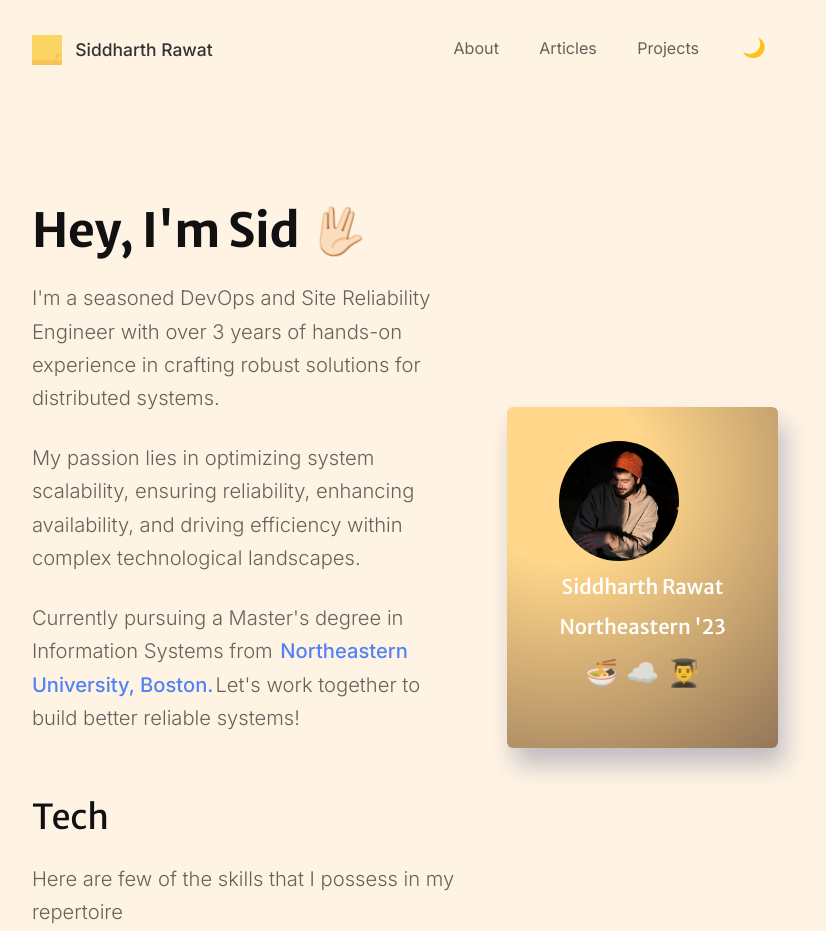
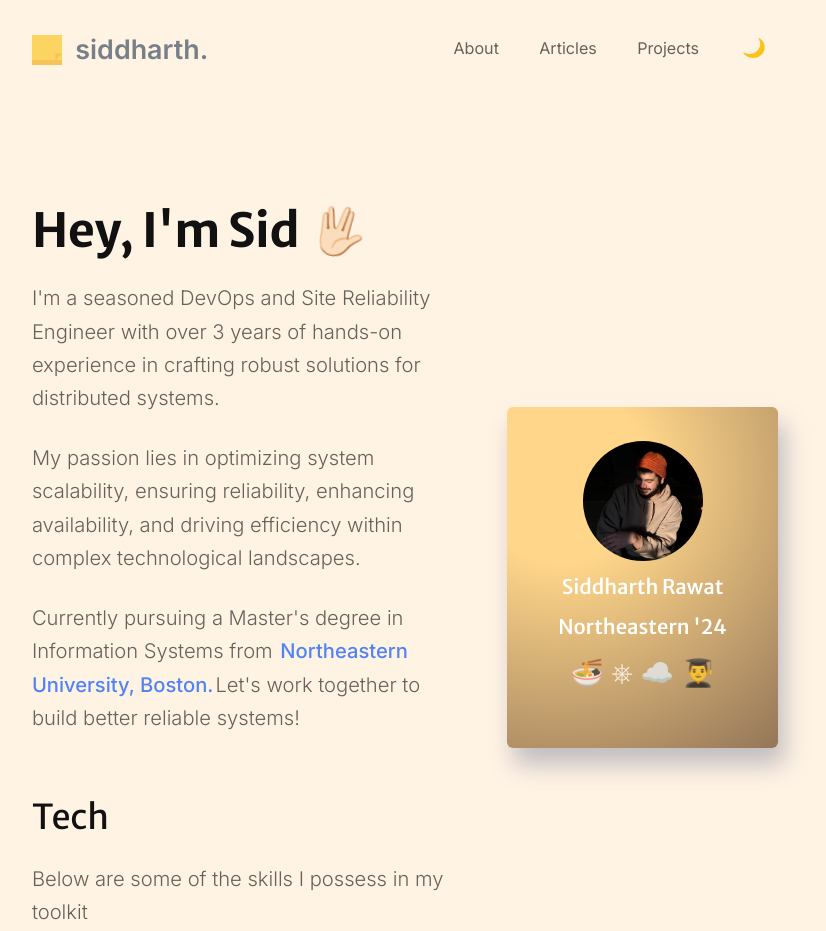
Before and after one commit to sydrawat01/sydrawat.dev, a Gatsby site: page / in a window 1280 px wide. Shown: the top 931 px of the page, without its empty margins (235-1061 px from the left). Built offline with nearby package versions, Linux system fonts and the light colour scheme; Gatsby itself is replaced by a stand-in of ours.

Commit message:
patch: update site metadata, brand favicon, and UserInfo component

```diff
--- a/data/SiteConfig.js
+++ b/data/SiteConfig.js
@@ -6,7 +6,8 @@ const config = {
   siteUrl: 'https://sydrawat.me',
   repo: 'https://github.com/sydrawat01/sydrawat.dev',
   pathPrefix: '',
-  siteDescription: 'Siddharth is a software engineer, tinkering with full-stack cloud native apps',
+  siteDescription:
+    'Siddharth Rawat is a skilled Backend Engineer specializing in Kubernetes, Site Reliability, DevOps, and Cloud technologies.',
   siteRss: '/rss.xml',
   postDefaultCategoryID: 'Tech',
   dateFromFormat: 'YYYY-MM-DD',
--- a/src/components/Navigation/Navigation.jsx
+++ b/src/components/Navigation/Navigation.jsx
@@ -42,7 +42,7 @@ export default class Navigation extends Component {
           <div className="brand">
             <Link to="/">
               <img src={stickie} className="favicon" alt="stickie" />
-              <span className="text">Siddharth Rawat</span>
+              <span className="text">siddharth.</span>
             </Link>
           </div>
           <div className="links">
--- a/src/pages/index.jsx
+++ b/src/pages/index.jsx
@@ -18,7 +18,7 @@ import tux from '../../content/thumbnails/linux.svg';
 
 const IndexPage = () => (
   <Layout>
-    <Helmet title={`${config.siteTitle} | ☁️ Engineer`} />
+    <Helmet title={`${config.siteTitle} | SRE | DevOps | Cloud`} />
     <SEO />
     <div className="container">
       <div className="lead">
@@ -53,17 +53,21 @@ const IndexPage = () => (
             Let&apos;s work together to build better reliable systems!
           </p>
           <h2>Tech</h2>
-          <p>Here are few of the skills that I possess in my repertoire</p>
+          <p>Below are some of the skills I possess in my toolkit</p>
         </div>
         <div className="flashcard-section">
           <div className="card-content">
             <img src={sid} className="flashcard-avatar" alt="Sid" />
-            <div>
+            <div className="avatar-data">
               <h3>Siddharth Rawat</h3>
-              <h3>Northeastern &apos;23</h3>
+              <h3>Northeastern &apos;24</h3>
               <p>
                 <span role="img" aria-label="ramen">
                   🍜
+                </span>
+                {'   '}
+                <span role="img" aria-label="kubernetes">
+                  ⎈
                 </span>
                 {'   '}
                 <span role="img" aria-label="web" width="100px">
--- a/src/styles/components/layout.scss
+++ b/src/styles/components/layout.scss
@@ -1304,6 +1304,13 @@ button[disabled] {
   background: radial-gradient(circle at 20% 20%,  #ffd68a 25%, rgb(148, 118, 88) 100%);
   box-shadow: 0.5rem 1.25rem 1.75rem 0 rgba(100, 110, 140, 0.4);
   color: rgba(255, 255, 255, 0.9);
+
+  .card-content {
+    display: flex;
+    align-items: center;
+    flex-direction: column;
+    justify-content: center;
+  }
 
   .flashcard-avatar {
     margin-top: 0.5rem;
--- a/src/styles/components/navigation.scss
+++ b/src/styles/components/navigation.scss
@@ -36,12 +36,12 @@
       align-items: center;
       color: #333;
       margin-right: 0;
-      font-weight: 500;
-      font-size: 1.15rem;
+      font-weight: 600;
+      font-size: 1.25rem;
 
       &:hover,
       &:focus {
-        color: black;
+        color: $primary-color;
       }
     }
 
@@ -122,7 +122,8 @@ button.dark-switcher {
 
     .brand {
       a {
-        font-size: 1.3rem;
+        font-size: 2rem;
+        color: #777f88;
       }
 
       .text {
```
Also changed, not shown: src/components/UserInfo/UserInfo.jsx (+7 -6 lines).
